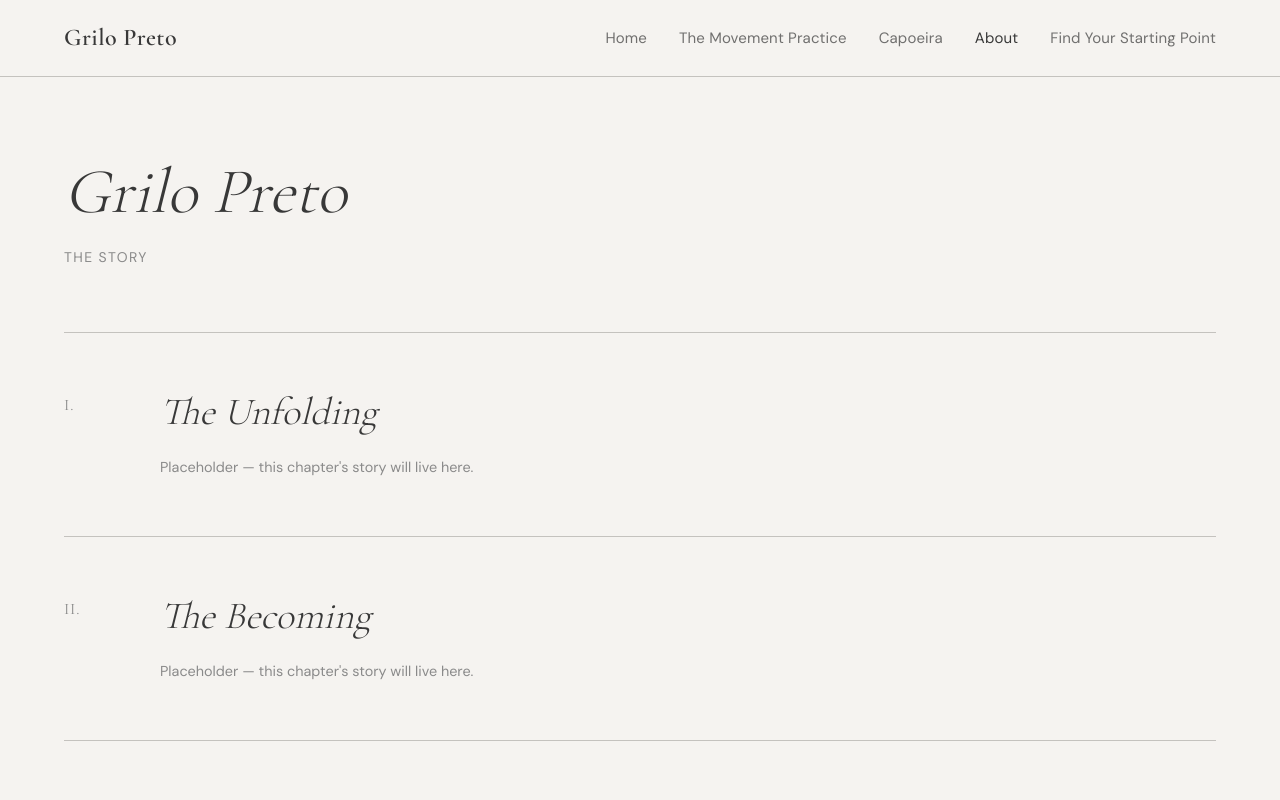
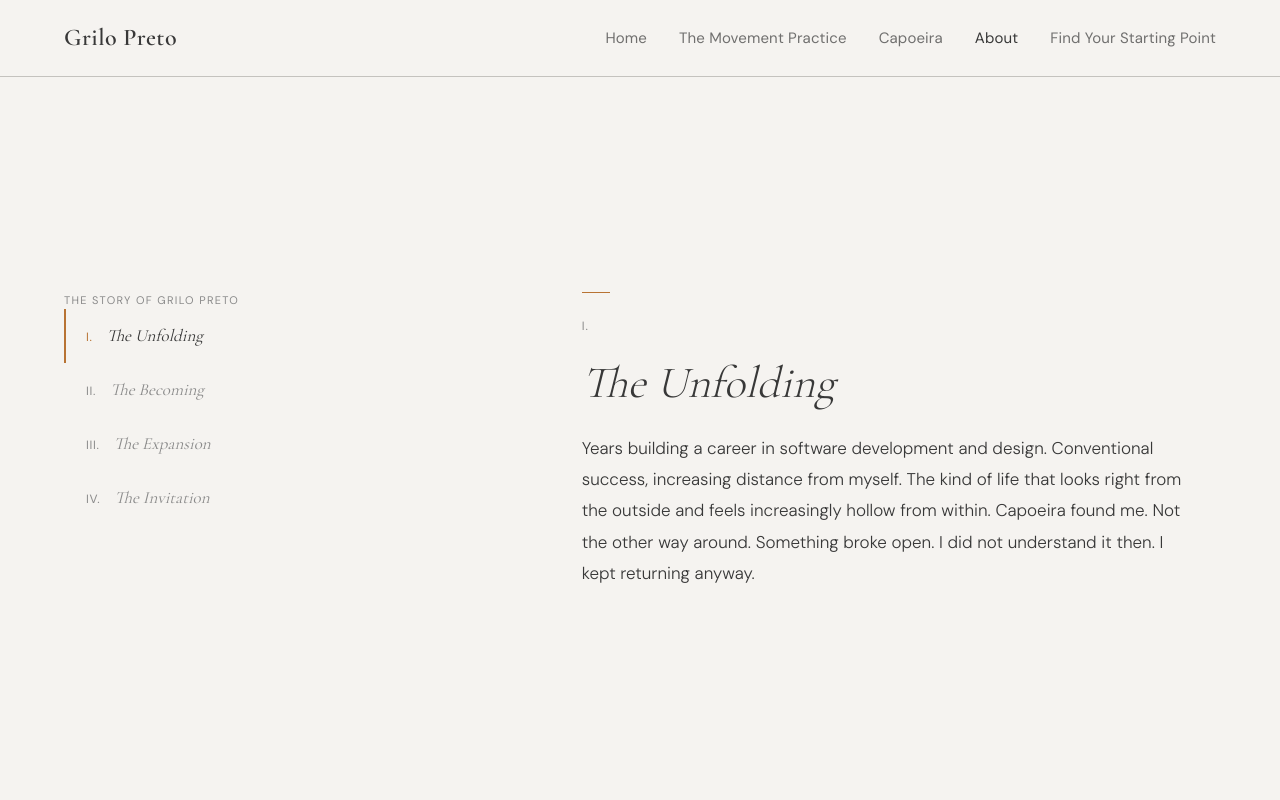
Before and after one commit to idevign/grilo-preto, a Next.js app: page /about in a window 1280 px wide. Shown: the top 800 px of the page. Built offline with nearby package versions, Linux system fonts and the light colour scheme.

Commit message:
about page vertical centering

```diff
--- a/src/app/(main)/about/page.tsx
+++ b/src/app/(main)/about/page.tsx
@@ -1,101 +1,265 @@
+"use client";
+
+import { useState } from "react";
+
 const chapters = [
-  { numeral: "I", heading: "The Unfolding" },
-  { numeral: "II", heading: "The Becoming" },
-  { numeral: "III", heading: "The Expansion" },
-  { numeral: "IV", heading: "The Invitation" },
+  {
+    numeral: "I",
+    title: "The Unfolding",
+    body: "Years building a career in software development and design. Conventional success, increasing distance from myself. The kind of life that looks right from the outside and feels increasingly hollow from within. Capoeira found me. Not the other way around. Something broke open. I did not understand it then. I kept returning anyway.",
+  },
+  {
+    numeral: "II",
+    title: "The Becoming",
+    body: "Two decades of direct study. The art asked questions the mind had been avoiding. The body, it turned out, knew things I had not been listening to. Mestre Acordeon, the late Mestre Rã, Mestra Suelly. A lineage passed through practice, not paper. I became a Mestre. The title is a responsibility, not an arrival.",
+  },
+  {
+    numeral: "III",
+    title: "The Expansion",
+    body: "The study deepened beyond capoeira. Gymnastic strength training. Somatics. Movement culture. Training with Ido Portal and his senior students. Not collecting methods. Asking the same question through different forms. What does it mean to move with full presence? What does the body reveal when you stop performing and start listening?",
+  },
+  {
+    numeral: "IV",
+    title: "The Invitation",
+    body: "What I found across two decades, I offer. Not as a method. As a synthesis. The practice I teach today is the result of living inside a question and refusing to settle for easy answers. You are invited into it.",
+  },
 ];
 
 export default function About() {
+  const [active, setActive] = useState(0);
+
   return (
     <main>
-      {/* ── Hero ── */}
-      <section style={{ padding: "5rem 1.5rem 4rem", maxWidth: "1200px", margin: "0 auto" }}>
+
+      {/* ── Desktop: two-column, full viewport height ── */}
+      <div className="about-desktop">
+        <div className="about-inner">
+
+          {/* Left: chapter list */}
+          <aside className="about-left">
+            <p className="about-eyebrow">The Story of Grilo Preto</p>
+
+            <nav style={{ display: "flex", flexDirection: "column" }}>
+              {chapters.map((ch, i) => (
+                <button
+                  key={ch.numeral}
+                  onClick={() => setActive(i)}
+                  style={{
+                    all: "unset",
+                    display: "flex",
+                    alignItems: "baseline",
+                    gap: "0.875rem",
+                    padding: "1rem 0 1rem 1.25rem",
+                    borderLeft: i === active
+                      ? "2px solid var(--color-copper)"
+                      : "2px solid transparent",
+                    cursor: "pointer",
+                    transition: "border-color 0.2s",
+                  }}
+                >
+                  <span
+                    style={{
+                      fontFamily: "var(--font-body)",
+                      fontSize: "0.75rem",
+                      letterSpacing: "0.06em",
+                      color: i === active ? "var(--color-copper)" : "var(--color-mid)",
+                      transition: "color 0.2s",
+                      flexShrink: 0,
+                    }}
+                  >
+                    {ch.numeral}.
+                  </span>
+                  <span
+                    style={{
+                      fontFamily: "var(--font-display)",
+                      fontStyle: "italic",
+                      fontSize: "1.0625rem",
+                      fontWeight: 400,
+                      color: i === active ? "var(--color-dark)" : "var(--color-mid)",
+                      transition: "color 0.2s",
+                      lineHeight: 1.3,
+                    }}
+                  >
+                    {ch.title}
+                  </span>
+                </button>
+              ))}
+            </nav>
+          </aside>
+
+          {/* Right: content pane */}
+          <div className="about-right">
+            <div style={{ display: "flex", flexDirection: "column", gap: "1.5rem" }}>
+              <div
+                style={{
+                  width: "28px",
+                  height: "1px",
+                  backgroundColor: "var(--color-copper)",
+                }}
+              />
+              <span
+                style={{
+                  fontFamily: "var(--font-body)",
+                  fontSize: "0.75rem",
+                  letterSpacing: "0.08em",
+                  color: "var(--color-mid)",
+                }}
+              >
+                {chapters[active].numeral}.
+              </span>
               <h1
                 style={{
                   fontFamily: "var(--font-display)",
-            fontSize: "clamp(2.5rem, 5vw, 4.5rem)",
+                  fontStyle: "italic",
+                  fontSize: "clamp(2rem, 3.5vw, 3rem)",
                   fontWeight: 300,
-            fontStyle: "italic",
+                  color: "var(--color-dark)",
+                  margin: 0,
                   lineHeight: 1.1,
-            color: "var(--color-dark)",
-            margin: "0 0 1.25rem",
                 }}
               >
-          Grilo Preto
+                {chapters[active].title}
               </h1>
               <p
                 style={{
                   fontFamily: "var(--font-body)",
-            fontSize: "0.875rem",
-            letterSpacing: "0.1em",
-            textTransform: "uppercase",
-            color: "var(--color-mid)",
+                  fontSize: "clamp(1rem, 1.8vw, 1.0625rem)",
+                  lineHeight: 1.85,
+                  color: "var(--color-dark)",
                   margin: 0,
+                  fontWeight: 300,
+                  maxWidth: "52ch",
                 }}
               >
-          The Story
+                {chapters[active].body}
               </p>
-      </section>
+            </div>
+          </div>
 
-      {/* ── Story chapters ── */}
-      <section style={{ padding: "0 1.5rem 8rem", maxWidth: "1200px", margin: "0 auto" }}>
+        </div>
+      </div>
+
+      {/* ── Mobile: stacked accordion ── */}
+      <div className="about-mobile">
+        <p className="about-eyebrow" style={{ marginBottom: "2rem" }}>
+          The Story of Grilo Preto
+        </p>
+
         <div style={{ display: "flex", flexDirection: "column" }}>
-          {chapters.map((chapter, i) => (
-            <div
-              key={chapter.numeral}
+          {chapters.map((ch, i) => (
+            <div key={ch.numeral} style={{ borderTop: "1px solid var(--color-subtle)" }}>
+              <button
+                onClick={() => setActive(active === i ? -1 : i)}
                 style={{
-                borderTop: "1px solid var(--color-subtle)",
-                padding: "3.5rem 0",
-                display: "grid",
-                gridTemplateColumns: "4rem 1fr",
-                gap: "2rem",
-                alignItems: "start",
-                ...(i === chapters.length - 1 ? { borderBottom: "1px solid var(--color-subtle)" } : {}),
+                  all: "unset",
+                  display: "flex",
+                  alignItems: "baseline",
+                  gap: "0.875rem",
+                  width: "100%",
+                  padding: "1.25rem 0",
+                  cursor: "pointer",
                 }}
               >
                 <span
                   style={{
-                  fontFamily: "var(--font-display)",
-                  fontSize: "1rem",
-                  fontWeight: 400,
-                  color: "var(--color-mid)",
-                  letterSpacing: "0.05em",
-                  paddingTop: "0.25rem",
+                    fontFamily: "var(--font-body)",
+                    fontSize: "0.75rem",
+                    letterSpacing: "0.06em",
+                    color: i === active ? "var(--color-copper)" : "var(--color-mid)",
+                    flexShrink: 0,
                   }}
                 >
-                {chapter.numeral}.
+                  {ch.numeral}.
                 </span>
-              <div style={{ display: "flex", flexDirection: "column", gap: "1.25rem" }}>
-                <h2
+                <span
                   style={{
                     fontFamily: "var(--font-display)",
-                    fontSize: "clamp(1.75rem, 3vw, 2.5rem)",
-                    fontWeight: 300,
                     fontStyle: "italic",
-                    color: "var(--color-dark)",
-                    margin: 0,
-                    lineHeight: 1.2,
+                    fontSize: "1.125rem",
+                    fontWeight: 400,
+                    color: i === active ? "var(--color-dark)" : "var(--color-mid)",
+                    lineHeight: 1.3,
                   }}
                 >
-                  {chapter.heading}
-                </h2>
+                  {ch.title}
+                </span>
+              </button>
+
+              {active === i && (
+                <div
+                  style={{
+                    paddingBottom: "2rem",
+                    display: "flex",
+                    flexDirection: "column",
+                    gap: "1.25rem",
+                  }}
+                >
+                  <div style={{ width: "28px", height: "1px", backgroundColor: "var(--color-copper)" }} />
                   <p
                     style={{
                       fontFamily: "var(--font-body)",
-                    fontSize: "0.9rem",
-                    color: "var(--color-mid)",
+                      fontSize: "1rem",
+                      lineHeight: 1.85,
+                      color: "var(--color-dark)",
                       margin: 0,
-                    lineHeight: 1.7,
-                    maxWidth: "480px",
+                      fontWeight: 300,
                     }}
                   >
-                  Placeholder — this chapter's story will live here.
+                    {ch.body}
                   </p>
                 </div>
+              )}
             </div>
           ))}
         </div>
-      </section>
+      </div>
+
+      <style>{`
+        /* ── Shared ── */
+        .about-eyebrow {
+          font-family: var(--font-body);
+          font-size: 0.6875rem;
+          letter-spacing: 0.12em;
+          text-transform: uppercase;
+          color: var(--color-mid);
+          margin: 0;
+        }
+
+        /* ── Desktop ── */
+        .about-desktop {
+          height: calc(100dvh - 4.5rem);
+          overflow: hidden;
+          display: flex;
+          align-items: center;
+        }
+        .about-inner {
+          display: flex;
+          align-items: flex-start;
+          width: 100%;
+          max-width: 1200px;
+          margin: 0 auto;
+          padding: 3rem 1.5rem;
+          gap: 5rem;
+        }
+        .about-left {
+          flex: 0 0 38%;
+        }
+        .about-right {
+          flex: 1;
+        }
+        .about-mobile {
+          display: none;
+        }
+
+        /* ── Mobile ── */
+        @media (max-width: 768px) {
+          .about-desktop { display: none; }
+          .about-mobile {
+            display: block;
+            padding: 4rem 1.5rem 6rem;
+          }
+        }
+      `}</style>
     </main>
   );
 }
```
Lines whose indentation alone changed are shown as unchanged.
